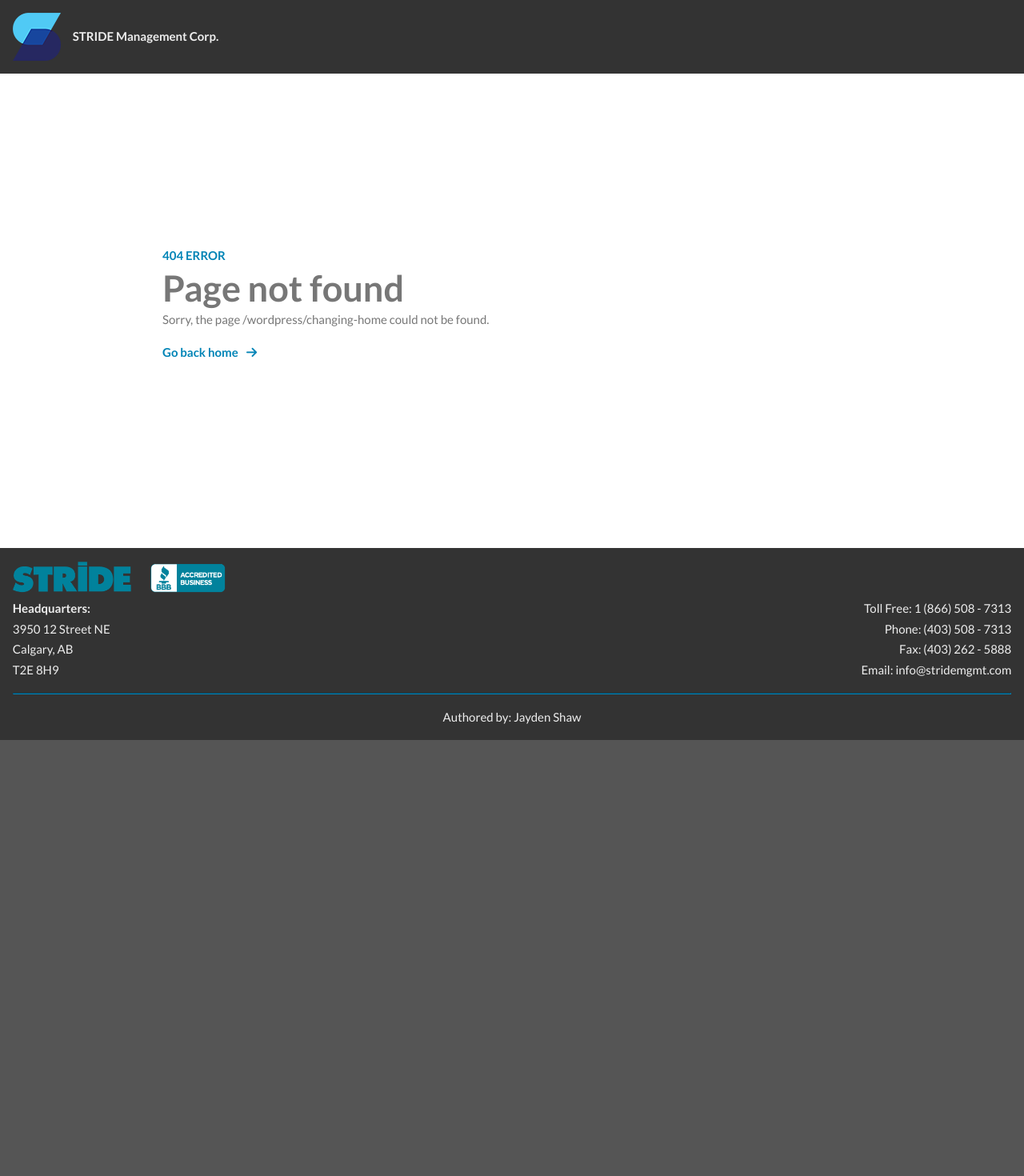
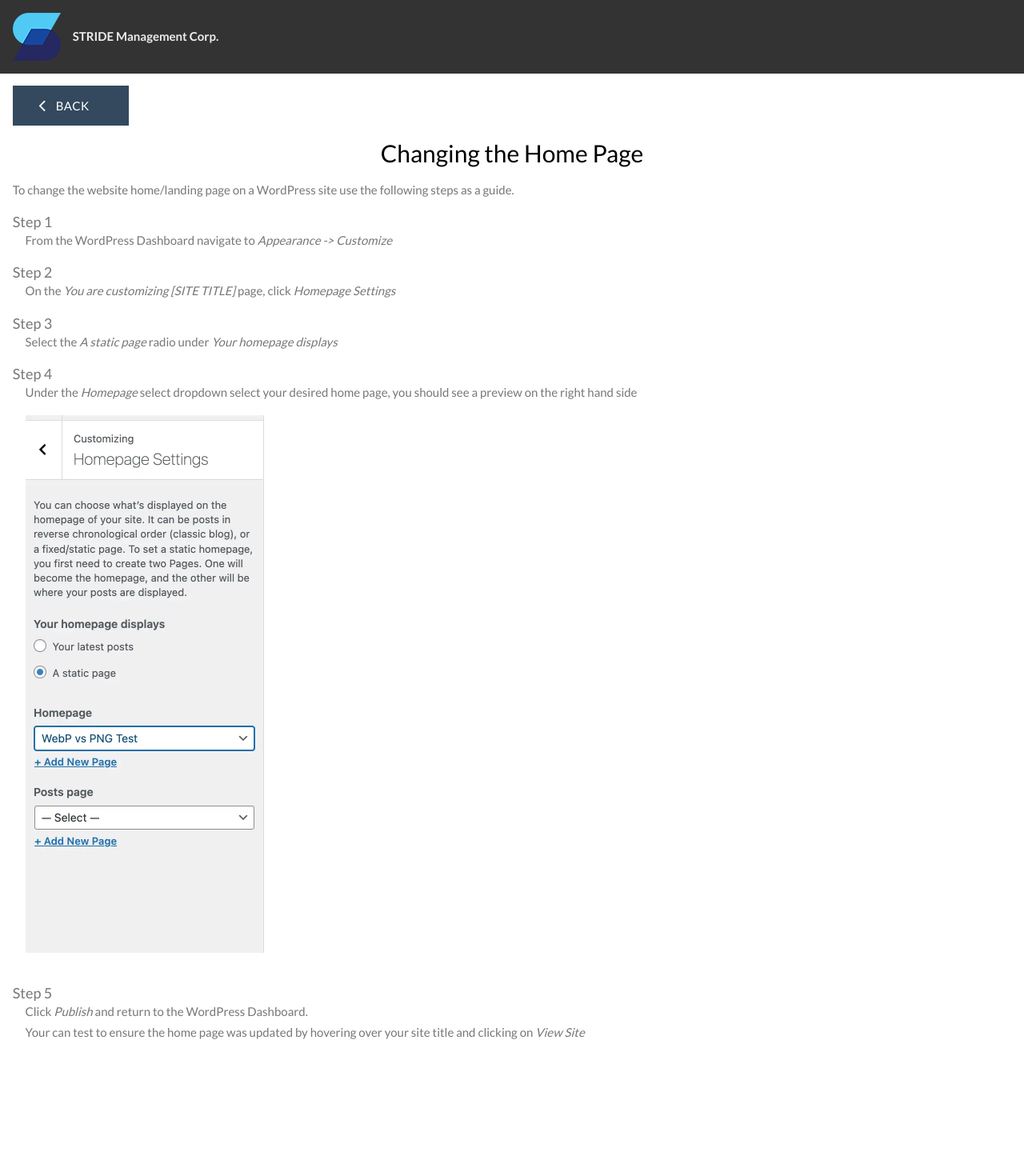
Before and after one commit to jshaw990/stride-docs, a React (Create React App) app: page /wordpress/changing-home in a window 1280 px wide. Shown: the top 1470 px of the page at 80% size. Before the commit the page ends 925 px from the top, so only its background shows below. Built offline with nearby package versions, Linux system fonts and the light colour scheme; the HTML template or start-up script is replaced by a standard one.

Commit message:
Built some more WordPress pages and their accompanying routes and images.

```diff
--- a/src/App.js
+++ b/src/App.js
@@ -9,6 +9,9 @@ import WordPressPage from "./pages/wordpress/WordPress.page";
 import MiscellaneousPage from "./pages/miscellaneous/Miscellaneous.page";
 import NewWordPress from "./components/newWordPress/NewWordPress.component";
 import WordPressDownloads from "./components/wordPressDownloads/WordPressDownloads.component";
+import ChangingWordPressHome from "./components/changingWordPressHome/ChangingWordPressHome.component";
+import ChangingWordPressIcon from "./components/changingWordPressIcon/ChangingWordPressIcon.component";
+import ChangingWordPressTitle from "./components/changingWordPressTitle/ChangingWordPressTitle.component";
 import AddingAnalytics from "./components/addingAnalytics/addingAnalytics.component";
 import WebPvsPNG from "./components/webPvsPNG/WebPvsPNG.component";
 
@@ -24,6 +27,9 @@ function App() {
 						<Route path='wordpress/new-instance' element={<NewWordPress />} />
 						<Route path='wordpress/downloads' element={<WordPressDownloads />} />
 						<Route path='wordpress/adding-analytics' element={<AddingAnalytics />} />
+						<Route path='wordpress/changing-home' element={<ChangingWordPressHome />} />
+						<Route path='wordpress/changing-icon' element={<ChangingWordPressIcon />} />
+						<Route path='wordpress/changing-title' element={<ChangingWordPressTitle />} />
 						<Route path='misc' element={<MiscellaneousPage />} />
 						<Route path='misc/web-p-vs-png' element={<WebPvsPNG />} />
 						<Route path='*' element={<NotFoundPage />} />
--- a/src/App.scss
+++ b/src/App.scss
@@ -86,3 +86,7 @@
         }
     }
 }
+
+.small-image {
+    width: 300px !important;
+}
--- /dev/null
+++ b/src/components/changingWordPressHome/ChangingWordPressHome.component.jsx
@@ -0,0 +1,61 @@
+import React from "react";
+
+import HomeBreadcrumb from "../../components/homeBreadcrumb/HomeBreadcrumb.component";
+
+import wp10 from "../../assets/images/wordpress/wp-install-10.webp";
+
+const ChangingWordPressHome = () => {
+	return (
+		<div className='changing-wordpress-home step-page'>
+			<HomeBreadcrumb />
+			<div className='xl title'>Changing the Home Page</div>
+			<div>
+				To change the website home/landing page on a WordPress site use the
+				following steps as a guide.
+			</div>
+			<div className='step'>
+				<div className='step-num lg'>Step 1</div>
+				<div className='step-item'>
+					From the WordPress Dashboard navigate to{" "}
+					<i>Appearance -> Customize</i>
+				</div>
+			</div>
+			<div className='step'>
+				<div className='step-num lg'>Step 2</div>
+				<div className='step-item'>
+					On the <i>You are customizing {"[SITE TITLE]"}</i> page, click{" "}
+					<i>Homepage Settings</i>
+				</div>
+			</div>
+			<div className='step'>
+				<div className='step-num lg'>Step 3</div>
+				<div className='step-item'>
+					Select the <i>A static page</i> radio under{" "}
+					<i>Your homepage displays</i>
+				</div>
+			</div>
+			<div className='step'>
+				<div className='step-num lg'>Step 4</div>
+				<div className='step-item'>
+					<div>Under the <i>Homepage</i> select dropdown select your desired home
+					page, you should see a preview on the right hand side</div>
+					<img src={wp10} className='small-image image' alt='' />
+				</div>
+			</div>
+			<div className='step'>
+				<div className='step-num lg'>Step 5</div>
+				<div className='step-item'>
+					<div>
+						Click <i>Publish</i> and return to the WordPress Dashboard.
+					</div>
+					<div>
+						Your can test to ensure the home page was updated by hovering over
+						your site title and clicking on <i>View Site</i>
+					</div>
+				</div>
+			</div>
+		</div>
+	);
+};
+
+export default ChangingWordPressHome;
--- /dev/null
+++ b/src/components/changingWordPressIcon/ChangingWordPressIcon.component.jsx
@@ -0,0 +1,49 @@
+import React from 'react'
+
+import HomeBreadcrumb from "../../components/homeBreadcrumb/HomeBreadcrumb.component";
+
+import wp9 from "../../assets/images/wordpress/wp-install-9.webp";
+
+const ChangingWordPressIcon = () => {
+    return (
+        <div className='changing-wordpress-icon step-page'>
+            <HomeBreadcrumb />
+            <div className='xl title'>Changing the Site Icon</div>
+            <div>To change the favicon on a WordPress site use the following steps as a guide.</div>
+            <div className='step'>
+                <div className='step-num lg'>Step 1</div>
+                <div className='step-item'>
+                    From the WordPress Dashboard navigate to <i>Appearance -> Customize</i>
+                </div>
+            </div>
+            <div className='step'>
+                <div className='step-num lg'>Step 2</div>
+                <div className='step-item'>
+                    On the <i>You are customizing {'[SITE TITLE]'}</i> page, click <i>Site Identity</i>
+                </div>
+            </div>
+            <div className='step'>
+                <div className='step-num lg'>Step 3</div>
+                <div className='step-item'>
+                    Click the <i>Select site icon</i> button and upload your favicon and press <i>Select</i>
+                </div>
+            </div>
+            <div className='step'>
+                <div className='step-num lg'>Step 4</div>
+                <div className='step-item'>
+                    Crop your image to the appropriate size and then click <i>Crop Image</i>
+                </div>
+            </div>
+            <div className='step'>
+                <div className='step-num lg'>Step 5</div>
+                <div className='step-item'>
+                    <div>To ensure the icon has been changed, you should see the new icon in your browser's tab. </div>
+                    <div>If you see the icon, click the <i>Publish</i> button</div>
+                    <img src={wp9} className='small-image image' alt='' />
+                </div>
+            </div>
+        </div>
+    )
+}
+
+export default ChangingWordPressIcon
--- /dev/null
+++ b/src/components/changingWordPressTitle/ChangingWordPressTitle.component.jsx
@@ -0,0 +1,59 @@
+import React from "react";
+
+import HomeBreadcrumb from "../../components/homeBreadcrumb/HomeBreadcrumb.component";
+
+import wp9 from "../../assets/images/wordpress/wp-install-9.webp";
+
+const ChangingWordPressTitle = () => {
+	return (
+		<div className='changing-wordpress-title step-page'>
+			<HomeBreadcrumb />
+			<div className='xl title'>Changing the Site Title</div>
+			<div>
+				To change the website title or tagline on a WordPress site use the
+				following steps as a guide.
+			</div>
+			<div className='step'>
+				<div className='step-num lg'>Step 1</div>
+				<div className='step-item'>
+					From the WordPress Dashboard navigate to{" "}
+					<i>Appearance -> Customize</i>
+				</div>
+			</div>
+			<div className='step'>
+				<div className='step-num lg'>Step 2</div>
+				<div className='step-item'>
+					On the <i>You are customizing {"[SITE TITLE]"}</i> page, click{" "}
+					<i>Site Identity</i>
+				</div>
+			</div>
+			<div className='step'>
+				<div className='step-num lg'>Step 3</div>
+				<div className='step-item'>
+					Click the <i>Site Title</i> text box and write in your new title
+				</div>
+			</div>
+			<div className='step'>
+				<div className='step-num lg'>Step 4</div>
+				<div className='step-item'>
+					Click the <i>Site Tagline</i> text box and write in your new tagline
+				</div>
+			</div>
+			<div className='step'>
+				<div className='step-num lg'>Step 5</div>
+				<div className='step-item'>
+					<div>
+						To ensure the title has been changed, you should see the new title
+						in your browser's tab.{" "}
+					</div>
+					<div>
+						If you see the correct title, click the <i>Publish</i> button
+					</div>
+					<img src={wp9} className='small-image image' alt='' />
+				</div>
+			</div>
+		</div>
+	);
+};
+
+export default ChangingWordPressTitle;
--- a/src/pages/wordpress/WordPress.page.jsx
+++ b/src/pages/wordpress/WordPress.page.jsx
@@ -25,6 +25,20 @@ const WordPressPage = () => {
 						<div className='lg'>WordPress Downloads</div>
 					</Link>
 				</div>
+				<div className='categories'>
+					<Link to='changing-home' className='item'>
+						<i className='icon fas fa-home'></i>
+						<div className='lg'>Changing Site Home Page</div>
+					</Link>
+					<Link to='changing-icon' className='item'>
+						<i className='icon fas fa-atom'></i>
+						<div className='lg'>Changing Site Icon</div>
+					</Link>
+					<Link to='changing-title' className='item'>
+						<i className='icon fas fa-signature'></i>
+						<div className='lg'>Changing Site Title</div>
+					</Link>
+				</div>
 			</div>
 		</div>
 	);
```
Also changed, not shown: src/assets/images/wordpress/wp-install-10.webp (added), src/assets/images/wordpress/wp-install-9.webp (added).
